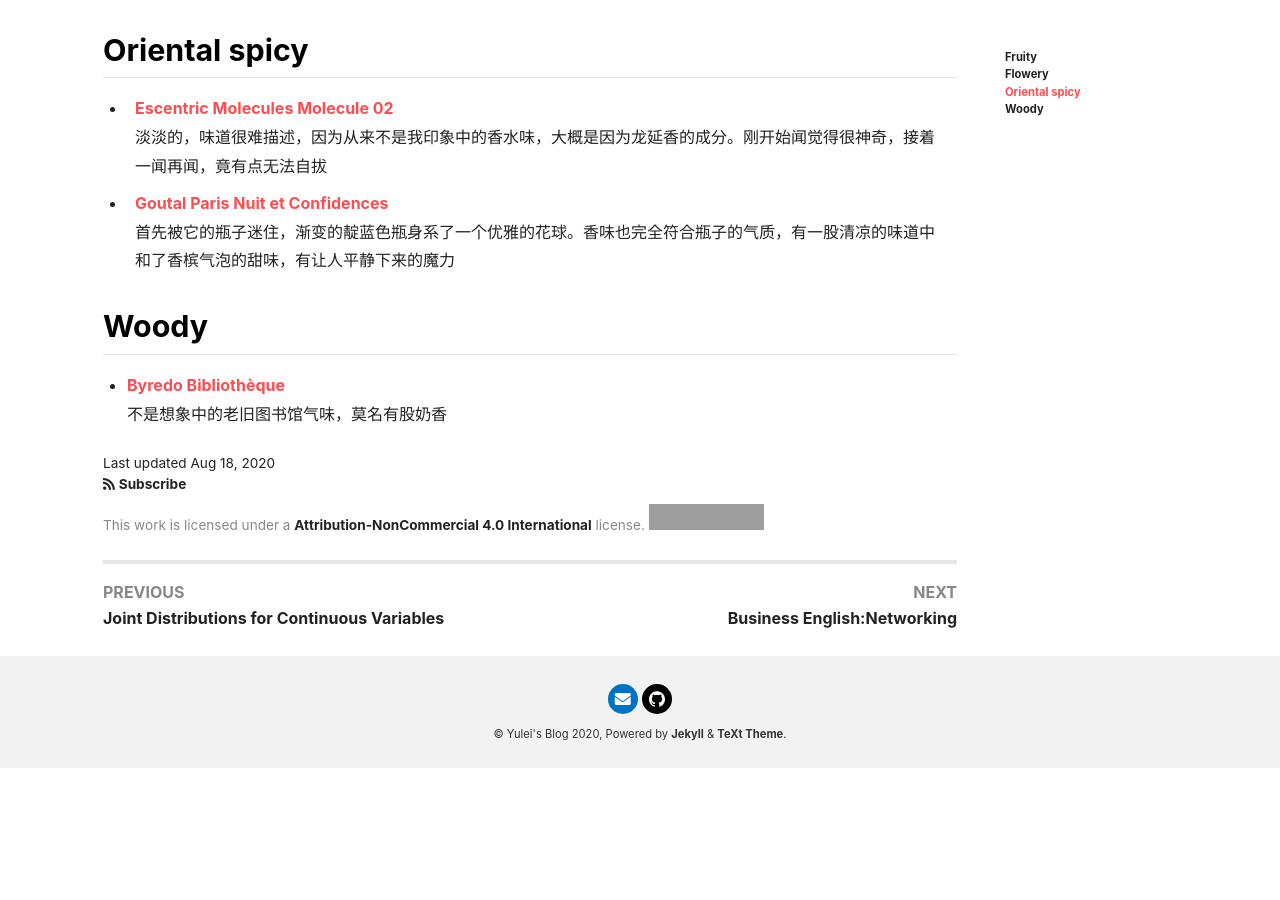
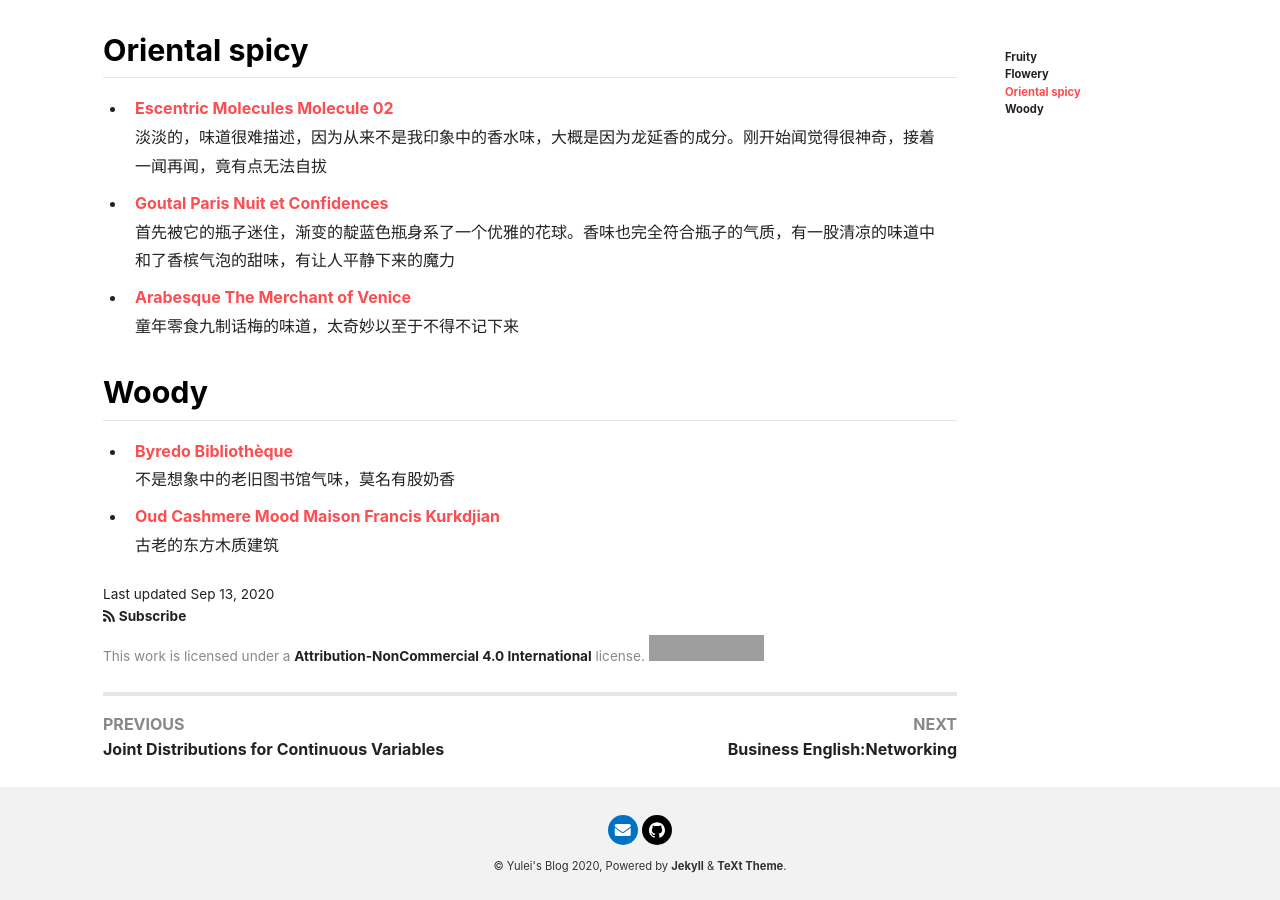
Before and after one commit to Yuleii/Yuleii.github.io, a Jekyll site: the page built from _posts/2020-08-18-my_fragrance_selection.md, in a window 1280 px wide and 900 px high, scrolled down 831 px. Built offline with Jekyll 4.4.1, drawn with Linux system fonts in a browser that asks for light colours; nearby versions of some CDN libraries; comment, search, counter and statistics services are not loaded; before the commit the page ends 1599 px from its top, so only the background shows below that; grey boxes are pictures that could not be loaded.

```diff
--- a/_posts/2020-08-18-my_fragrance_selection.md
+++ b/_posts/2020-08-18-my_fragrance_selection.md
@@ -4,7 +4,7 @@ title: My Fragrance Selection
 key: 20200818
 tags: Fun
 pageview: false
-modify_date: 2020-08-18
+modify_date: 2020-09-13
 aside:
   toc: true
 ---
@@ -41,8 +41,13 @@ aside:
 - [Goutal Paris Nuit et Confidences](https://www.fragrantica.asia/perfume/Annick-Goutal/Nuit-et-Confidences-46239.html)
 首先被它的瓶子迷住，渐变的靛蓝色瓶身系了一个优雅的花球。香味也完全符合瓶子的气质，有一股清凉的味道中和了香槟气泡的甜味，有让人平静下来的魔力
 
+- [Arabesque The Merchant of Venice](https://www.fragrantica.asia/perfume/The-Merchant-of-Venice/Arabesque-32670.html)
+童年零食九制话梅的味道，太奇妙以至于不得不记下来
 
 ## Woody
 
 - [Byredo Bibliothèque](https://www.fragrantica.asia/perfume/Byredo/Biblioth-que-43324.html)
 不是想象中的老旧图书馆气味，莫名有股奶香
+
+- [Oud Cashmere Mood Maison Francis Kurkdjian](https://www.fragrantica.asia/perfume/Maison-Francis-Kurkdjian/Oud-Cashmere-Mood-17661.html)
+古老的东方木质建筑
```
Also changed, not shown: _plog/1.4-september.md (+18 -2 lines), 1 other file.
